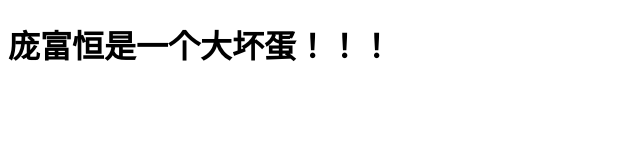
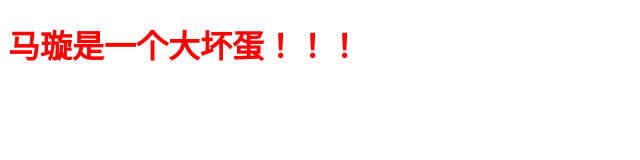
Before and after one commit to xchener/xchener.github.io, a plain HTML site: page index.html in a window 1280 px wide. Shown: the whole page, without its empty margins (0-640 px from the left). Drawn offline with Linux system fonts and the light colour scheme.

Commit message:
Update index.html

```diff
--- a/index.html
+++ b/index.html
@@ -12,7 +12,7 @@
 
 
 <body>
-  <h1 style=“color:red;”>庞富恒是一个大坏蛋！！！</h1>
+  <h1 style="color:red">马璇是一个大坏蛋！！！</h1>
 </body>
 
 </html>
```
